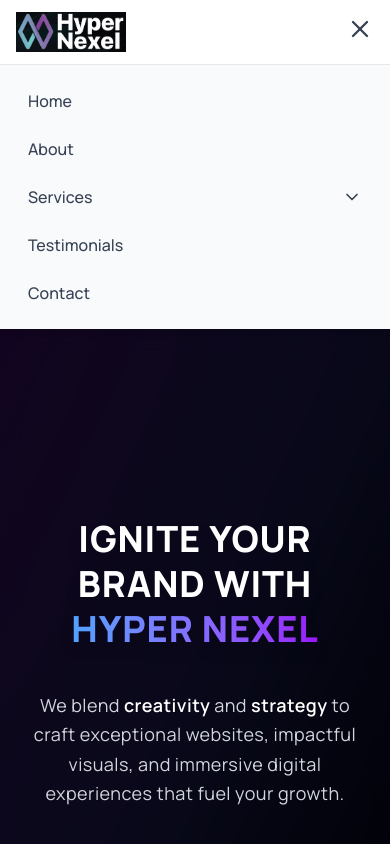
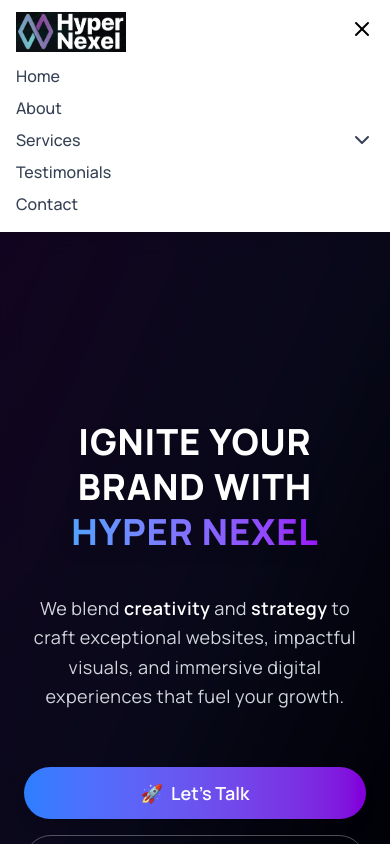
Before and after one commit to Hyper-Nexel/HyperNexel, a Next.js app: page / in a window 390 px wide. Both pictures are taken after a click on the button "Toggle menu". Shown: the top 844 px of the page. Built offline with nearby package versions, Linux system fonts and the light colour scheme; a web font is replaced by a local one.

Commit message:
Dhanush || Nav Issue Fix

```diff
--- a/src/app/components/commons/Navbar.jsx
+++ b/src/app/components/commons/Navbar.jsx
@@ -1,44 +1,33 @@
 "use client";
 import Link from "next/link";
-import { useState, useRef, useEffect } from "react";
+import { useState } from "react";
 import { Menu, X, ChevronDown } from "lucide-react";
 
 const Navbar = () => {
-  const [menuOpen, setMenuOpen] = useState(false);
-  const [dropdownOpen, setDropdownOpen] = useState(false);
-  const dropdownRef = useRef(null); // Ref for desktop services dropdown
+  const [menuOpen, setMenuOpen] = useState(false); // State for mobile hamburger menu
+  const [mobileDropdownOpen, setMobileDropdownOpen] = useState(false); // State for mobile services dropdown
+  const [desktopDropdownOpen, setDesktopDropdownOpen] = useState(false); // State for desktop services dropdown
 
-  // Close dropdown when clicking outside
-  useEffect(() => {
-    const handleClickOutside = (event) => {
-      if (dropdownRef.current && !dropdownRef.current.contains(event.target)) {
-        setDropdownOpen(false);
-      }
-    };
-    document.addEventListener("mousedown", handleClickOutside);
-    return () => {
-      document.removeEventListener("mousedown", handleClickOutside);
-    };
-  }, []);
+  // Function to toggle the main mobile menu (hamburger)
+  const toggleMenu = () => setMenuOpen(!menuOpen);
 
-  const toggleMenu = () => {
-    setMenuOpen(!menuOpen);
-    // When opening/closing mobile menu, ensure dropdown is closed
-    setDropdownOpen(false);
+  // Function to toggle the mobile services dropdown
+  const toggleMobileDropdown = () => setMobileDropdownOpen(!mobileDropdownOpen);
+
+  // Function to toggle the desktop services dropdown
+  const toggleDesktopDropdown = () =>
+    setDesktopDropdownOpen(!desktopDropdownOpen);
+
+  // New function to close both the main menu and the mobile dropdown
+  // This will be called when a navigation link is clicked on mobile
+  const closeMobileMenuAndDropdowns = () => {
+    setMenuOpen(false);
+    setMobileDropdownOpen(false);
   };
 
-  const toggleDropdown = () => setDropdownOpen(!dropdownOpen);
-
-  const handleNavLinkClick = () => {
-    // Close mobile menu when any nav link is clicked
-    setMenuOpen(false);
-    // Close dropdown specifically if a service link is clicked in mobile
-    setDropdownOpen(false);
-  };
-
-  const handleServiceDropdownItemClick = () => {
-    setDropdownOpen(false);
-    setMenuOpen(false); // ✅ close mobile menu if open
+  // Function to close only the desktop dropdown
+  const closeDesktopDropdown = () => {
+    setDesktopDropdownOpen(false);
   };
 
   const services = [
@@ -58,72 +47,73 @@
     <nav className="bg-white shadow-md sticky top-0 z-50">
       <div className="max-w-7xl mx-auto px-4 py-3 flex justify-between items-center">
         {/* Logo */}
-        <Link href="/" className="text-2xl font-bold text-gray-800">
+        <Link
+          href="/"
+          className="text-2xl font-bold text-blue-600"
+          onClick={closeMobileMenuAndDropdowns}
+        >
           <img src="/logo/hyper-nexel.png" alt="Hyper Nexel" className="h-10" />
         </Link>
 
         {/* Desktop Menu */}
         <ul className="hidden md:flex space-x-8 items-center font-medium text-gray-700">
           <li>
-            <Link
-              href="/"
-              className="hover:text-indigo-600 transition-colors duration-200"
-            >
+            <Link href="/" className="hover:text-blue-600">
               Home
             </Link>
           </li>
           <li>
-            <Link
-              href="/about"
-              className="hover:text-indigo-600 transition-colors duration-200"
-            >
+            <Link href="/about" className="hover:text-blue-600">
               About
             </Link>
           </li>
-          <li className="relative" ref={dropdownRef}>
-            {" "}
-            {/* Apply ref here */}
+          <li
+            className="relative"
+            onMouseEnter={() => setDesktopDropdownOpen(true)} // Open on hover
+            onMouseLeave={() => setDesktopDropdownOpen(false)} // Close on mouse leave
+          >
             <div
-              className="flex items-center hover:text-indigo-600 cursor-pointer transition-colors duration-200"
-              onClick={toggleDropdown} // Use onClick for services dropdown
+              className="flex items-center hover:text-blue-600 cursor-pointer"
+              onClick={toggleDesktopDropdown} // Toggle on click for accessibility
             >
               <span>Services</span>
               <ChevronDown
-                className={`ml-1 w-4 h-4 transition-transform duration-200 ${
-                  dropdownOpen ? "rotate-180" : ""
+                className={`ml-1 w-4 h-4 transform transition-transform duration-200 ${
+                  desktopDropdownOpen ? "rotate-180" : ""
                 }`}
               />
             </div>
-            {dropdownOpen && ( // Conditionally render based on dropdownOpen state
-              <ul className="absolute top-full left-0 bg-white shadow-lg border border-gray-100 rounded-lg p-2 w-60 z-50 animate-fade-in-down">
+
+            {/* Desktop Services Dropdown Content */}
+            <ul
+              className={`absolute top-full left-0 bg-white shadow-lg rounded-lg p-2 w-60 transition duration-150 z-50
+                ${
+                  desktopDropdownOpen
+                    ? "opacity-100 pointer-events-auto"
+                    : "opacity-0 pointer-events-none"
+                }`}
+            >
               {services.map(({ label, href }, i) => (
                 <li key={i}>
                   <Link
                     href={href}
-                      className="block px-4 py-2 hover:bg-indigo-50 hover:text-indigo-600 rounded-md transition-colors duration-200"
-                      onClick={handleServiceDropdownItemClick} // Close dropdown on item click
+                    className="block px-4 py-2 hover:bg-blue-50 hover:text-blue-600 rounded-md"
+                    onClick={closeDesktopDropdown} // Close dropdown when a service is selected
                   >
                     {label}
                   </Link>
                 </li>
               ))}
             </ul>
-            )}
           </li>
 
           <li>
-            <Link
-              href="/testimonials"
-              className="hover:text-indigo-600 transition-colors duration-200"
-            >
+            <Link href="/testimonials" className="hover:text-blue-600">
               Testimonials
             </Link>
           </li>
           <li>
-            <Link
-              href="/contact"
-              className="hover:text-indigo-600 transition-colors duration-200"
-            >
+            <Link href="/contact" className="hover:text-blue-600">
               Contact
             </Link>
           </li>
@@ -131,54 +121,52 @@
 
         {/* Mobile Menu Button */}
         <div className="md:hidden">
-          <button
-            onClick={toggleMenu}
-            aria-label="Toggle menu"
-            className="text-gray-700 hover:text-indigo-600"
-          >
-            {menuOpen ? <X size={28} /> : <Menu size={28} />}
+          <button onClick={toggleMenu} aria-label="Toggle menu">
+            {menuOpen ? <X size={24} /> : <Menu size={24} />}
           </button>
         </div>
       </div>
 
       {/* Mobile Dropdown Menu */}
       {menuOpen && (
-        <div className="md:hidden bg-gray-50 border-t border-gray-200 px-4 py-4 space-y-2 font-medium text-gray-700 transition-all duration-300 ease-in-out transform origin-top animate-fade-in-up">
+        <div className="md:hidden bg-white px-4 pb-4 space-y-2 font-medium text-gray-700">
+          {/* Main nav items in mobile menu, now close both menu and dropdown */}
           <Link
             href="/"
-            className="block px-3 py-2 rounded-md hover:bg-indigo-50 hover:text-indigo-600 transition-colors duration-200"
-            onClick={handleNavLinkClick}
+            className="block hover:text-blue-600"
+            onClick={closeMobileMenuAndDropdowns}
           >
             Home
           </Link>
           <Link
             href="/about"
-            className="block px-3 py-2 rounded-md hover:bg-indigo-50 hover:text-indigo-600 transition-colors duration-200"
-            onClick={handleNavLinkClick}
+            className="block hover:text-blue-600"
+            onClick={closeMobileMenuAndDropdowns}
           >
             About
           </Link>
 
           <div>
             <div
-              className="flex justify-between items-center px-3 py-2 cursor-pointer hover:bg-indigo-50 hover:text-indigo-600 rounded-md transition-colors duration-200"
-              onClick={toggleDropdown}
+              className="flex justify-between items-center cursor-pointer hover:text-blue-600"
+              onClick={toggleMobileDropdown} // This only toggles the dropdown, not the main menu
             >
               <span>Services</span>
               <ChevronDown
-                className={`ml-1 w-5 h-5 transform transition-transform duration-200 ${
-                  dropdownOpen ? "rotate-180" : ""
+                className={`transform transition-transform duration-200 ${
+                  mobileDropdownOpen ? "rotate-180" : ""
                 }`}
               />
             </div>
-            {dropdownOpen && (
-              <ul className="mt-2 space-y-1 pl-6 bg-white border border-gray-100 rounded-md py-1">
+            {mobileDropdownOpen && (
+              <ul className="mt-2 space-y-1 pl-4">
                 {services.map(({ label, href }, i) => (
                   <li key={i}>
+                    {/* Sub-nav items in mobile services dropdown, now close both menu and dropdown */}
                     <Link
                       href={href}
-                      className="block px-3 py-2 hover:bg-indigo-50 hover:text-indigo-600 rounded-md transition-colors duration-200"
-                      onClick={handleNavLinkClick} // This will close the entire mobile menu
+                      className="block hover:text-blue-600"
+                      onClick={closeMobileMenuAndDropdowns}
                     >
                       {label}
                     </Link>
@@ -190,15 +178,15 @@
 
           <Link
             href="/testimonials"
-            className="block px-3 py-2 rounded-md hover:bg-indigo-50 hover:text-indigo-600 transition-colors duration-200"
-            onClick={handleNavLinkClick}
+            className="block hover:text-blue-600"
+            onClick={closeMobileMenuAndDropdowns}
           >
             Testimonials
           </Link>
           <Link
             href="/contact"
-            className="block px-3 py-2 rounded-md hover:bg-indigo-50 hover:text-indigo-600 transition-colors duration-200"
-            onClick={handleNavLinkClick}
+            className="block hover:text-blue-600"
+            onClick={closeMobileMenuAndDropdowns}
           >
             Contact
           </Link>
```
Lines whose indentation alone changed are shown as unchanged.
